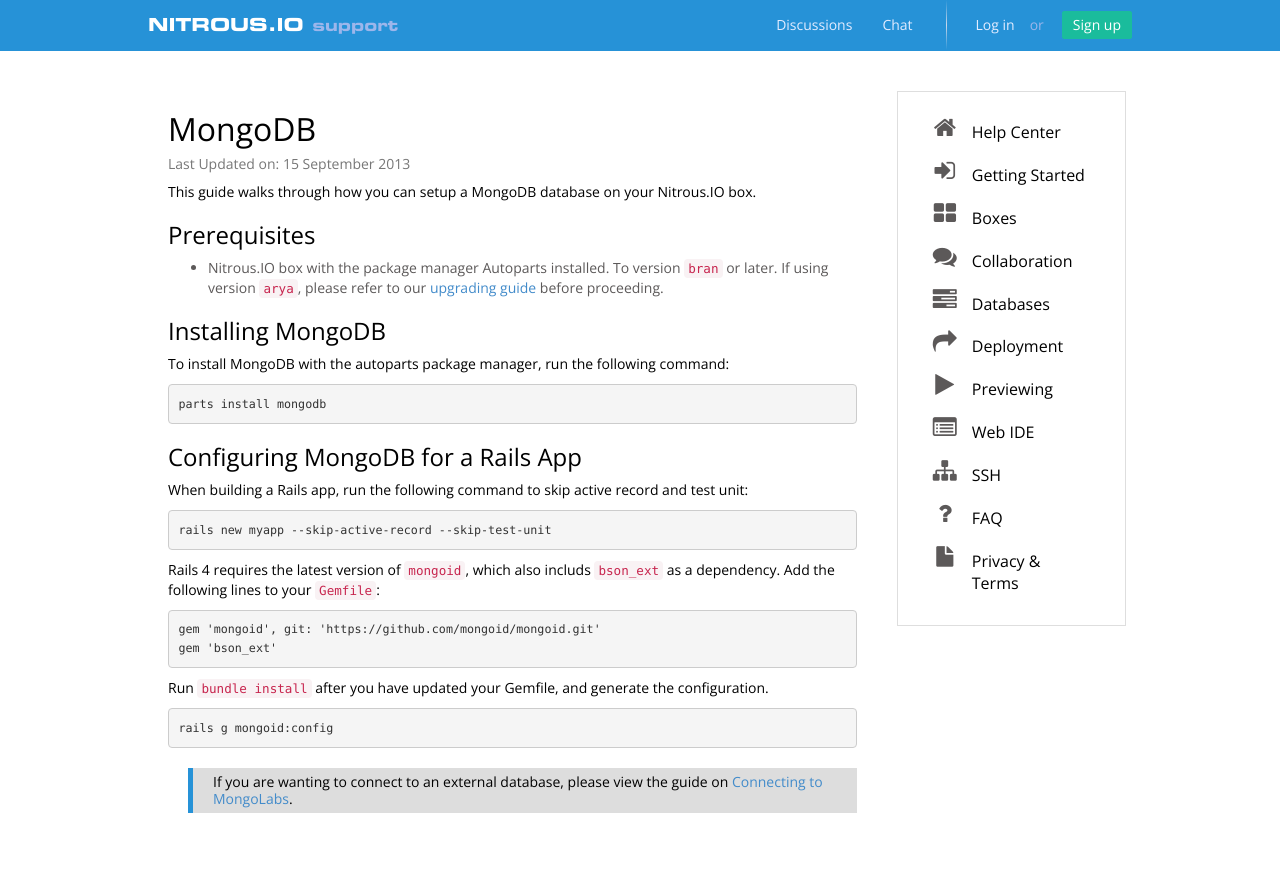
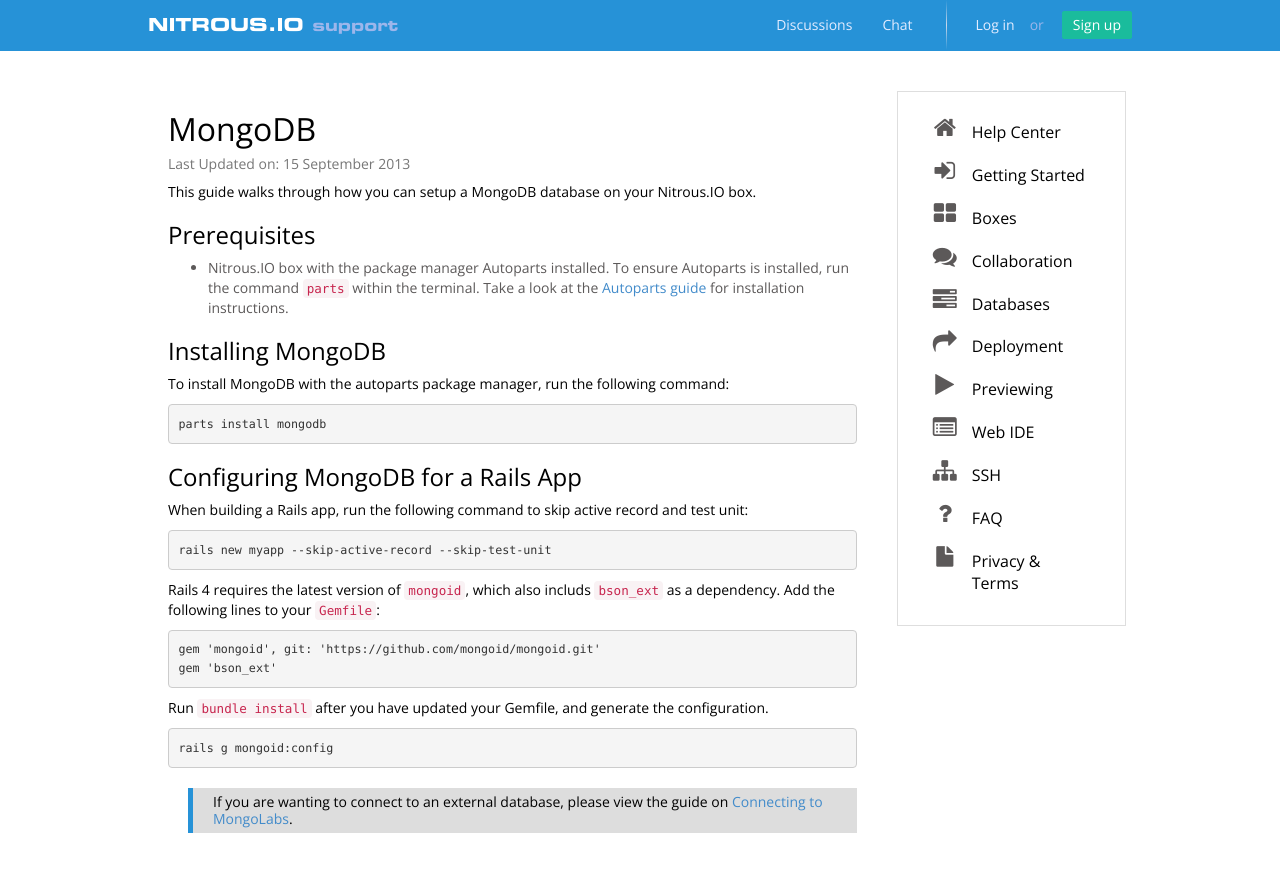
Before and after one commit to pkallberg/help.nitrous.io, a Jekyll site: the page built from _posts/2013-09-15-mongodb.md, in a window 1280 px wide. Shown: the top 872 px of the page. Built offline with Jekyll 4.4.1, drawn with Linux system fonts in a browser that asks for light colours; comment, search, counter and statistics services are not loaded.

Commit message:
added autoparts link as pre-requisite

```diff
--- a/_posts/2013-09-15-mongodb.md
+++ b/_posts/2013-09-15-mongodb.md
@@ -9,7 +9,7 @@
 
 ### Prerequisites
 
-* Nitrous.IO box with the package manager Autoparts installed. To version `bran` or later. If using version `arya`, please refer to our [upgrading guide](/upgrade-box/) before proceeding.
+* Nitrous.IO box with the package manager Autoparts installed. To ensure Autoparts is installed, run the command `parts` within the terminal. Take a look at the [Autoparts guide](/autoparts/) for installation instructions.
 
 ### Installing MongoDB
 
```
